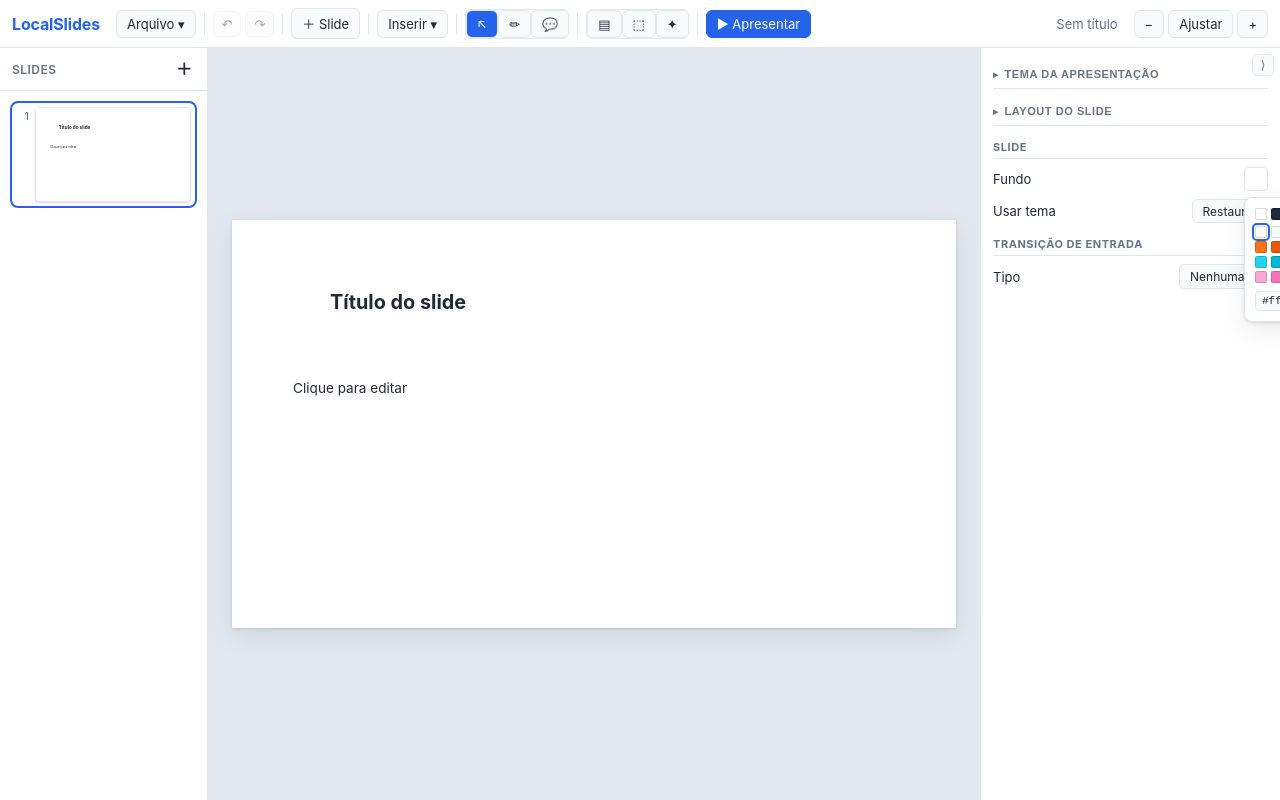
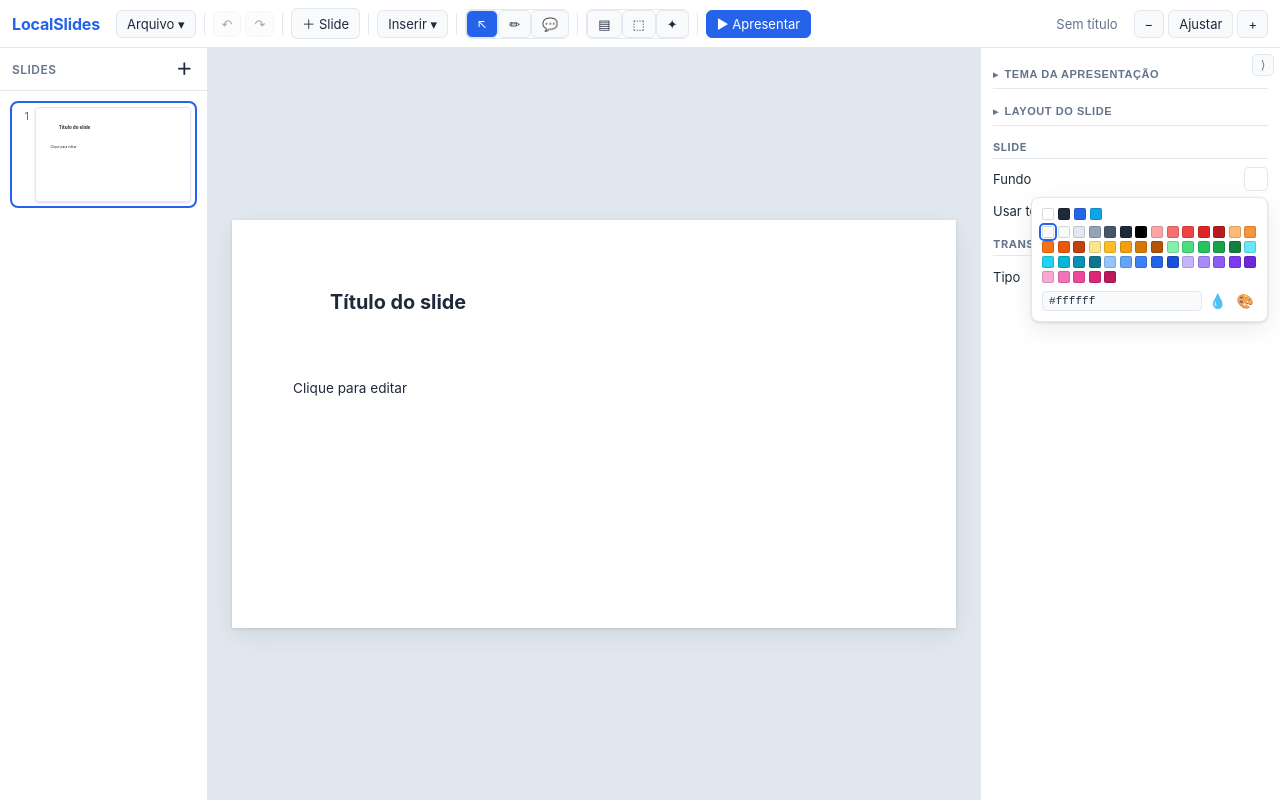
Before and after one commit to Anon5T4R/LocalSlides, a React (Vite) app: page / in a window 1280 px wide. Both pictures are taken after a click on the button "#ffffff". Built offline with nearby package versions, Linux system fonts and the light colour scheme.

Commit message:
Fix ColorPicker fora da tela (popover fixo/clamp), borracha no desenho, e diagnostico no import PPTX

```diff
--- a/src/App.css
+++ b/src/App.css
@@ -352,11 +352,6 @@ body {
 }
 .tt-color-wrap .cp-swatch {
   border-color: #4b5563;
-}
-.tt-color-wrap .cp-popover {
-  /* Popover drops down below the toolbar, which is already above the slide */
-  top: calc(100% + 4px);
-  left: 0;
 }
 .tt-select {
   font: inherit;
@@ -1425,6 +1420,11 @@ body {
   padding: 3px 6px;
   font-size: 13px;
 }
+.ctx-btn.active {
+  background: var(--accent);
+  border-color: var(--accent);
+  color: #fff;
+}
 .ctx-btn.ctx-danger {
   color: #ef4444;
 }
@@ -1541,9 +1541,7 @@ body {
   border-color: var(--muted);
 }
 .cp-popover {
-  position: absolute;
-  top: calc(100% + 6px);
-  left: 0;
+  /* position/left/top are set inline (fixed, viewport-clamped) */
   z-index: 1200;
   background: var(--panel);
   border: 1px solid var(--border);
--- a/src/editor/DrawLayer.tsx
+++ b/src/editor/DrawLayer.tsx
@@ -1,22 +1,31 @@
 // Freehand drawing surface. Active only in pen mode: it overlays the slide,
 // captures pointer strokes (in logical/base coords), shows the live stroke, and
-// commits each finished stroke to the slide's ink layer via the store. The ink
-// element itself is rendered by the normal SlideView underneath.
+// commits each finished stroke to the slide's ink layer via the store. In eraser
+// mode it removes whole strokes the pointer passes over (one undo step per drag).
+// The ink element itself is rendered by the normal SlideView underneath.
 
 import { useRef, useState, type PointerEvent as ReactPointerEvent } from "react";
 import { useStore } from "../state/store";
 import type { Size } from "../model/deck";
 
+const ERASER_RADIUS = 12; // logical px
+
 export function DrawLayer({ size, scale }: { size: Size; scale: number }) {
+  const mode = useStore((s) => s.inkMode);
   const color = useStore((s) => s.inkColor);
   const width = useStore((s) => s.inkWidth);
   const inkStyle = useStore((s) => s.inkStyle);
   const appendStroke = useStore((s) => s.appendStroke);
+  const eraseStrokesAt = useStore((s) => s.eraseStrokesAt);
+  const beginTx = useStore((s) => s.beginTx);
+  const endTx = useStore((s) => s.endTx);
 
   const ref = useRef<HTMLDivElement>(null);
   const drawing = useRef(false);
   const [pts, setPts] = useState<number[]>([]);
   const ptsRef = useRef<number[]>([]);
+  // Eraser cursor position (logical coords), for the circle indicator.
+  const [cursor, setCursor] = useState<[number, number] | null>(null);
 
   const toLocal = (clientX: number, clientY: number): [number, number] => {
     const r = ref.current!.getBoundingClientRect();
@@ -28,12 +37,24 @@ export function DrawLayer({ size, scale }: { size: Size; scale: number }) {
     (e.target as HTMLElement).setPointerCapture?.(e.pointerId);
     drawing.current = true;
     const [x, y] = toLocal(e.clientX, e.clientY);
+    if (mode === "eraser") {
+      beginTx(); // collapse the whole erase drag into one undo step
+      eraseStrokesAt(x, y, ERASER_RADIUS);
+      setCursor([x, y]);
+      return;
+    }
     ptsRef.current = [x, y];
     setPts([x, y]);
   };
+
   const onMove = (e: ReactPointerEvent) => {
+    const [x, y] = toLocal(e.clientX, e.clientY);
+    if (mode === "eraser") {
+      setCursor([x, y]);
+      if (drawing.current) eraseStrokesAt(x, y, ERASER_RADIUS);
+      return;
+    }
     if (!drawing.current) return;
-    const [x, y] = toLocal(e.clientX, e.clientY);
     const last = ptsRef.current;
     // Skip points too close together to keep strokes light.
     const lx = last[last.length - 2];
@@ -42,9 +63,14 @@ export function DrawLayer({ size, scale }: { size: Size; scale: number }) {
     ptsRef.current = [...last, x, y];
     setPts(ptsRef.current);
   };
+
   const onUp = () => {
     if (!drawing.current) return;
     drawing.current = false;
+    if (mode === "eraser") {
+      endTx();
+      return;
+    }
     if (ptsRef.current.length >= 2)
       appendStroke({ points: ptsRef.current, color, width, style: inkStyle });
     ptsRef.current = [];
@@ -60,10 +86,17 @@ export function DrawLayer({ size, scale }: { size: Size; scale: number }) {
       onPointerDown={onDown}
       onPointerMove={onMove}
       onPointerUp={onUp}
-      style={{ position: "absolute", inset: 0, cursor: "crosshair", touchAction: "none", zIndex: 20 }}
+      onPointerLeave={() => setCursor(null)}
+      style={{
+        position: "absolute",
+        inset: 0,
+        cursor: mode === "eraser" ? "none" : "crosshair",
+        touchAction: "none",
+        zIndex: 20,
+      }}
     >
       <svg width={size.w} height={size.h} viewBox={`0 0 ${size.w} ${size.h}`} style={{ display: "block" }}>
-        {livePoints.length >= 2 && (
+        {mode === "pen" && livePoints.length >= 2 && (
           <polyline
             points={livePoints.join(" ")}
             fill="none"
@@ -73,6 +106,16 @@ export function DrawLayer({ size, scale }: { size: Size; scale: number }) {
             strokeLinejoin="round"
           />
         )}
+        {mode === "eraser" && cursor && (
+          <circle
+            cx={cursor[0]}
+            cy={cursor[1]}
+            r={ERASER_RADIUS}
+            fill="rgba(148,163,184,0.25)"
+            stroke="#64748b"
+            strokeWidth={1 / scale}
+          />
+        )}
       </svg>
     </div>
   );
--- a/src/state/store.ts
+++ b/src/state/store.ts
@@ -61,6 +61,8 @@ export interface SlidesState {
   croppingId: string | null;
   /** Freehand drawing tool state (ephemeral UI). */
   drawing: boolean;
+  /** Pen draws strokes; eraser removes whole strokes it touches. */
+  inkMode: "pen" | "eraser";
   inkColor: string;
   inkWidth: number;
   inkStyle: StrokeStyle;
@@ -96,12 +98,15 @@ export interface SlidesState {
   setCurrentSlide: (id: string) => void;
   setCropping: (id: string | null) => void;
   setDrawing: (b: boolean) => void;
+  setInkMode: (m: "pen" | "eraser") => void;
   setInkColor: (c: string) => void;
   setInkWidth: (n: number) => void;
   setInkStyle: (s: StrokeStyle) => void;
   setCommenting: (b: boolean) => void;
   /** Append a freehand stroke to the current slide's ink layer (creates one if needed). */
   appendStroke: (stroke: InkStroke) => void;
+  /** Remove ink strokes near (absolute slide coords) within `radius`; drops the ink element if empty. */
+  eraseStrokesAt: (x: number, y: number, radius: number) => void;
   setZoom: (z: number) => void;
   select: (ids: string[]) => void;
   toggleSelect: (id: string, additive: boolean) => void;
@@ -169,6 +174,7 @@ export const useStore = create<SlidesState>((set, get) => ({
   currentSlideId: initialDeck.slides[0].id,
   croppingId: null,
   drawing: false,
+  inkMode: "pen",
   inkColor: "#ef4444",
   inkWidth: 4,
   inkStyle: "solid",
@@ -287,7 +293,8 @@ export const useStore = create<SlidesState>((set, get) => ({
 
   setCurrentSlide: (id) => set({ currentSlideId: id, selection: [], croppingId: null }),
   setCropping: (id) => set({ croppingId: id }),
-  setDrawing: (b) => set({ drawing: b, croppingId: null, commenting: false }),
+  setDrawing: (b) => set({ drawing: b, croppingId: null, commenting: false, inkMode: b ? get().inkMode : "pen" }),
+  setInkMode: (m) => set({ inkMode: m }),
   setInkColor: (c) => set({ inkColor: c }),
   setInkWidth: (n) => set({ inkWidth: n }),
   setInkStyle: (s) => set({ inkStyle: s }),
@@ -335,6 +342,35 @@ export const useStore = create<SlidesState>((set, get) => ({
         ink.base = { w: nw, h: nh };
       }
       ink.strokes.push({ ...stroke, points: stroke.points.map((v, i) => (i % 2 ? v - ny : v - nx)) });
+    });
+  },
+
+  eraseStrokesAt: (x, y, radius) => {
+    const { currentSlideId } = get();
+    get().apply((d) => {
+      const slide = findSlide(d, currentSlideId);
+      if (!slide) return;
+      const ink = slide.elements.find((e): e is InkEl => e.type === "ink");
+      if (!ink) return;
+      // Stroke points are stored relative to the ink box origin.
+      const lx = x - ink.geom.x;
+      const ly = y - ink.geom.y;
+      const kept = ink.strokes.filter((s) => {
+        const r = radius + (s.width || 1) / 2;
+        const r2 = r * r;
+        for (let i = 0; i + 1 < s.points.length; i += 2) {
+          const dx = s.points[i] - lx;
+          const dy = s.points[i + 1] - ly;
+          if (dx * dx + dy * dy <= r2) return false; // touched → erase whole stroke
+        }
+        return true;
+      });
+      if (kept.length === ink.strokes.length) return; // nothing erased
+      if (kept.length === 0) {
+        slide.elements = slide.elements.filter((e) => e.id !== ink.id);
+      } else {
+        ink.strokes = kept;
+      }
     });
   },
   setZoom: (z) => set({ zoom: z }),
--- a/src/ui/ColorPicker.tsx
+++ b/src/ui/ColorPicker.tsx
@@ -1,7 +1,7 @@
 // Custom color picker popover: theme swatches, curated palette, recent colors,
 // hex input, and (when available) the browser EyeDropper API.
 
-import { useEffect, useRef, useState } from "react";
+import { useEffect, useLayoutEffect, useRef, useState } from "react";
 
 // Module-level recent colors, shared across all pickers, capped at 12.
 const recent: string[] = [];
@@ -37,17 +37,40 @@ export function ColorPicker({
   const [open, setOpen] = useState(false);
   const [hex, setHex] = useState(value);
   const wrapRef = useRef<HTMLDivElement>(null);
+  const popRef = useRef<HTMLDivElement>(null);
+  // Fixed-viewport coords for the popover, so it never spills off-screen.
+  const [coords, setCoords] = useState<{ left: number; top: number }>({ left: 0, top: 0 });
 
   // Keep hex input in sync with external value changes.
   useEffect(() => setHex(value), [value]);
+
+  // Position the popover within the viewport once it's rendered (flip/clamp).
+  useLayoutEffect(() => {
+    if (!open) return;
+    const swatch = wrapRef.current?.getBoundingClientRect();
+    const pop = popRef.current?.getBoundingClientRect();
+    if (!swatch) return;
+    const pw = pop?.width ?? 210;
+    const ph = pop?.height ?? 260;
+    const margin = 8;
+    // Prefer left-aligned below the swatch; flip left if it would overflow right.
+    let left = swatch.left;
+    if (left + pw > window.innerWidth - margin) left = swatch.right - pw;
+    left = Math.max(margin, Math.min(left, window.innerWidth - pw - margin));
+    // Prefer below; flip above if it would overflow the bottom.
+    let top = swatch.bottom + 6;
+    if (top + ph > window.innerHeight - margin) top = swatch.top - ph - 6;
+    top = Math.max(margin, top);
+    setCoords({ left, top });
+  }, [open]);
 
   // Close on outside click.
   useEffect(() => {
     if (!open) return;
     const handler = (e: MouseEvent) => {
-      if (wrapRef.current && !wrapRef.current.contains(e.target as Node)) {
-        setOpen(false);
-      }
+      const t = e.target as Node;
+      if (wrapRef.current?.contains(t) || popRef.current?.contains(t)) return;
+      setOpen(false);
     };
     window.addEventListener("mousedown", handler);
     return () => window.removeEventListener("mousedown", handler);
@@ -87,7 +110,11 @@ export function ColorPicker({
         onClick={() => setOpen((v) => !v)}
       />
       {open && (
-        <div className="cp-popover">
+        <div
+          className="cp-popover"
+          ref={popRef}
+          style={{ position: "fixed", left: coords.left, top: coords.top }}
+        >
           {/* Theme colors */}
           {themeColors && themeColors.length > 0 && (
             <div className="cp-section">
--- a/src/ui/ContextBar.tsx
+++ b/src/ui/ContextBar.tsx
@@ -16,6 +16,8 @@ export function ContextBar({
 }) {
   const selection = useStore((s) => s.selection);
   const drawing = useStore((s) => s.drawing);
+  const inkMode = useStore((s) => s.inkMode);
+  const setInkMode = useStore((s) => s.setInkMode);
   const inkColor = useStore((s) => s.inkColor);
   const inkWidth = useStore((s) => s.inkWidth);
   const inkStyle = useStore((s) => s.inkStyle);
@@ -38,6 +40,23 @@ export function ContextBar({
   return (
     <div className="context-bar">
       {drawing && (
+        <>
+          <button
+            className={"ctx-btn ctx-icon" + (inkMode === "pen" ? " active" : "")}
+            onClick={() => setInkMode("pen")}
+            title="Caneta"
+          >
+            ✏
+          </button>
+          <button
+            className={"ctx-btn ctx-icon" + (inkMode === "eraser" ? " active" : "")}
+            onClick={() => setInkMode("eraser")}
+            title="Borracha (apaga traços inteiros)"
+          >
+            🧽
+          </button>
+          <span className="ctx-sep" />
+          {inkMode === "pen" ? (
             <>
               <span className="ctx-label">Traço</span>
               <input
@@ -69,6 +88,10 @@ export function ContextBar({
                 <option value="chalk">Giz</option>
                 <option value="smudge">Esfumaçado</option>
               </select>
+            </>
+          ) : (
+            <span className="ctx-label">Arraste sobre os traços para apagar</span>
+          )}
         </>
       )}
 
```
Also changed, not shown: src/import/pptx.ts (+22 -1 lines). Lines whose indentation alone changed are shown as unchanged.
